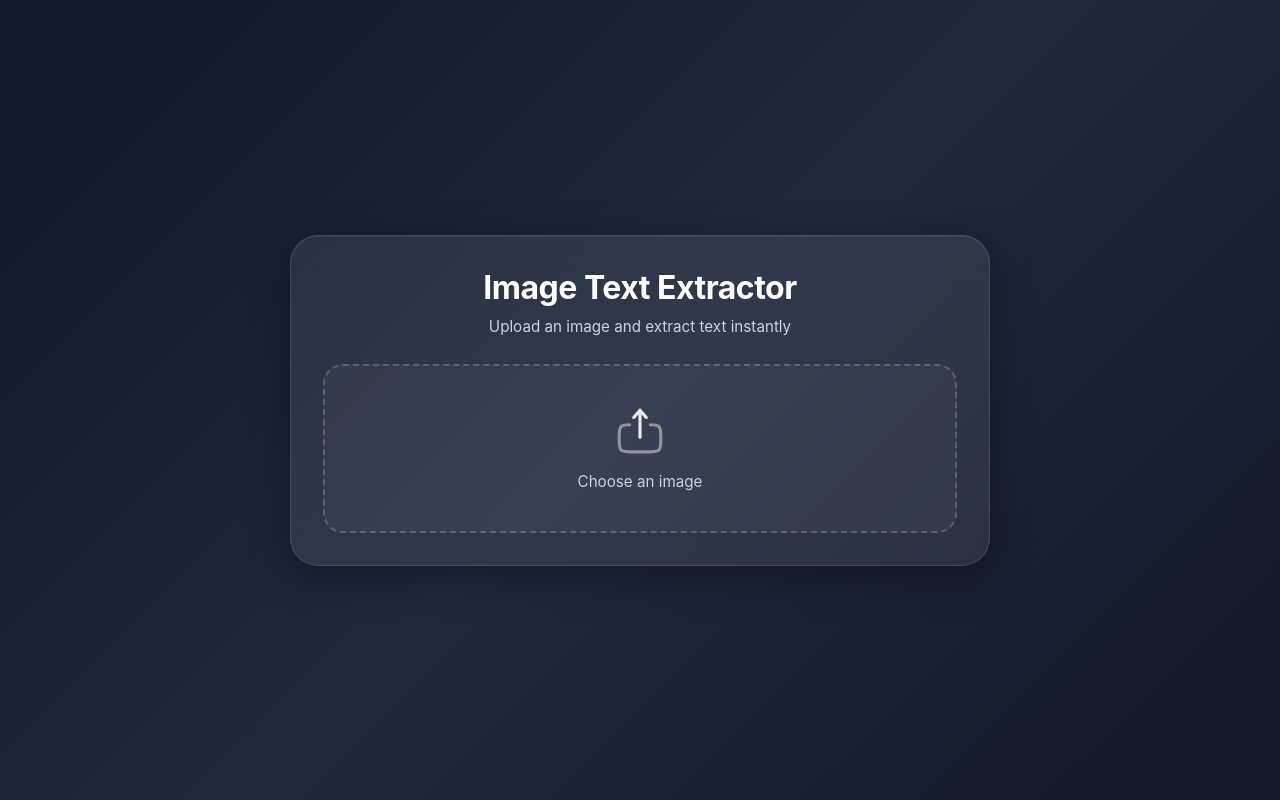
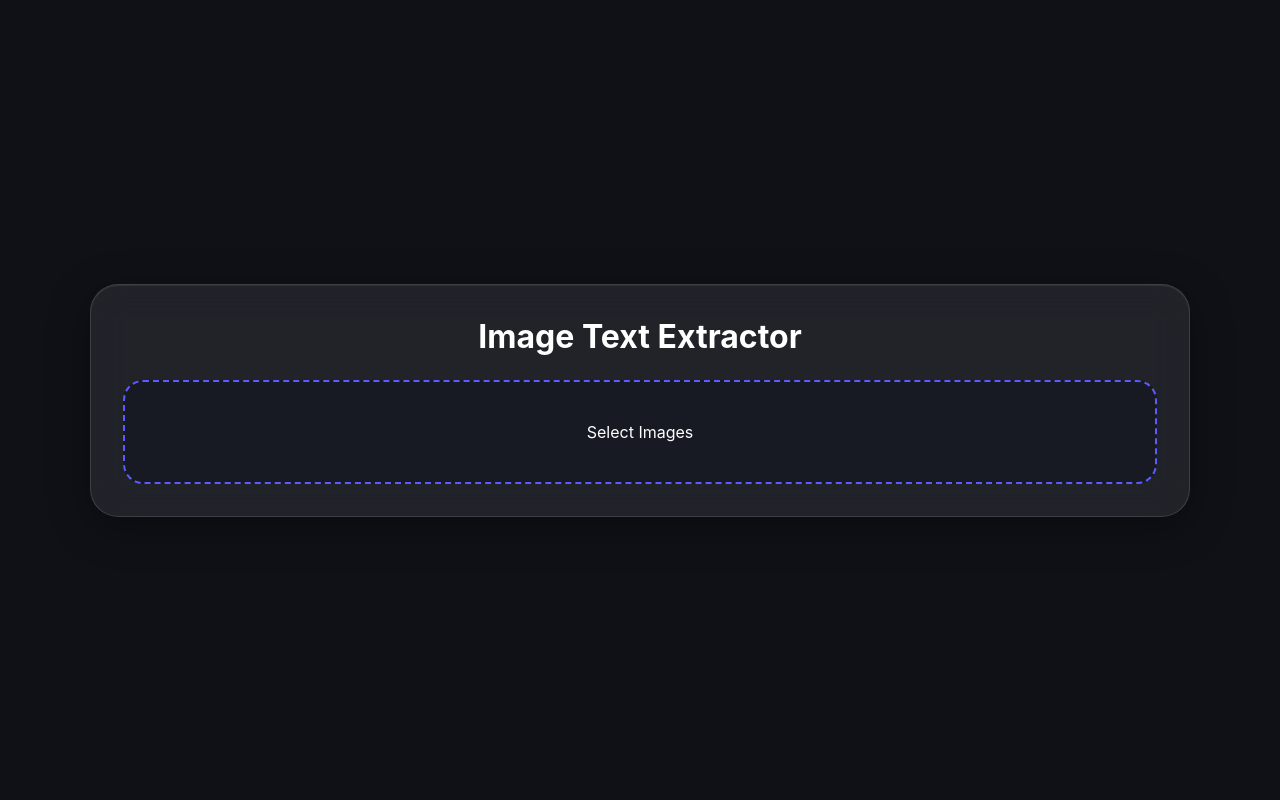
Before and after one commit to nitagashi/text-extract-app, a React (Create React App) app: page / in a window 1280 px wide. Built offline with nearby package versions, Linux system fonts and the light colour scheme.

Commit message:
Fixed style and added support for multiple image

```diff
--- a/src/App.js
+++ b/src/App.js
@@ -1,151 +1,132 @@
-import React, { useState } from "react";
+import React, { useState, useEffect } from "react";
 import { createWorker } from "tesseract.js";
 
-const OCRApp = () => {
-  const [selectedImage, setSelectedImage] = useState(null);
-  const [extractedText, setExtractedText] = useState("");
+export default function OCRApp() {
+  const [images, setImages] = useState([]);
+  const [results, setResults] = useState([]);
   const [loading, setLoading] = useState(false);
   const [progress, setProgress] = useState(0);
-  const [copySuccess, setCopySuccess] = useState("");
 
-  const handleImageUpload = (event) => {
-    const file = event.target.files[0];
-    if (file) {
-      setSelectedImage(URL.createObjectURL(file));
-      setExtractedText("");
-      setCopySuccess("");
-    }
+  useEffect(() => {
+    return () => {
+      images.forEach((url) => URL.revokeObjectURL(url));
+    };
+  }, [images]);
+
+  const handleUpload = (event) => {
+    const files = Array.from(event.target.files || []);
+
+    const urls = files.map((file) => URL.createObjectURL(file));
+
+    setImages(urls);
+    setResults([]);
   };
 
   const extractText = async () => {
-    if (!selectedImage) return;
+    if (!images.length) return;
 
     setLoading(true);
     setProgress(0);
-    setExtractedText("");
-    setCopySuccess("");
+
+    const worker = await createWorker("eng");
 
     try {
-      const worker = await createWorker("eng");
+      const extracted = [];
 
-      const ret = await worker.recognize(selectedImage);
+      for (let i = 0; i < images.length; i++) {
+        const result = await worker.recognize(images[i]);
 
-      console.log(ret.data.text);
-      setExtractedText(ret.data.text);
+        extracted.push({
+          image: images[i],
+          text: result.data.text,
+        });
 
+        setProgress(Math.round(((i + 1) / images.length) * 100));
+      }
+
+      setResults(extracted);
+    } catch (err) {
+      console.error(err);
+    } finally {
       await worker.terminate();
-    } catch (error) {
-      console.error("OCR Error:", error);
-    } finally {
       setLoading(false);
     }
   };
 
-  const copyToClipboard = async () => {
-    if (!extractedText) return;
+  const copyAll = async () => {
+    const text = results.map((r) => r.text).join("\n\n-----------------\n\n");
 
-    try {
-      await navigator.clipboard.writeText(extractedText);
-      setCopySuccess("Copied to clipboard!");
-      setTimeout(() => setCopySuccess(""), 3000);
-    } catch (err) {
-      console.error("Failed to copy:", err);
-      setCopySuccess("Failed to copy text");
-      setTimeout(() => setCopySuccess(""), 3000);
-    }
+    await navigator.clipboard.writeText(text);
+  };
+
+  const downloadText = () => {
+    const text = results.map((r) => r.text).join("\n\n-----------------\n\n");
+
+    const blob = new Blob([text], {
+      type: "text/plain",
+    });
+
+    const url = URL.createObjectURL(blob);
+
+    const a = document.createElement("a");
+    a.href = url;
+    a.download = "ocr-result.txt";
+    a.click();
+
+    URL.revokeObjectURL(url);
   };
 
   return (
     <div className="ocr-container">
-      <h1 className="ocr-title">Image Text Extractor</h1>
-      <p className="ocr-subtitle">Upload an image and extract text instantly</p>
+      <h1>Image Text Extractor</h1>
 
       <label className="upload-box">
-        <svg
-          width="50px"
-          height="50px"
-          viewBox="0 0 24 24"
-          fill="none"
-          xmlns="http://www.w3.org/2000/svg"
-        >
-          <path
-            opacity="0.5"
-            d="M17 9.00195C19.175 9.01406 20.3529 9.11051 21.1213 9.8789C22 10.7576 22 12.1718 22 15.0002V16.0002C22 18.8286 22 20.2429 21.1213 21.1215C20.2426 22.0002 18.8284 22.0002 16 22.0002H8C5.17157 22.0002 3.75736 22.0002 2.87868 21.1215C2 20.2429 2 18.8286 2 16.0002L2 15.0002C2 12.1718 2 10.7576 2.87868 9.87889C3.64706 9.11051 4.82497 9.01406 7 9.00195"
-            stroke="#ebebeb"
-            stroke-width="1.5"
-            stroke-linecap="round"
-          />
-          <path
-            d="M12 15L12 2M12 2L15 5.5M12 2L9 5.5"
-            stroke="#ebebeb"
-            stroke-width="1.5"
-            stroke-linecap="round"
-            stroke-linejoin="round"
-          />
-        </svg>
-        <input type="file" accept="image/*" onChange={handleImageUpload} />
-        <p>Choose an image</p>
+        <input type="file" multiple accept="image/*" onChange={handleUpload} />
+
+        <span>Select Images</span>
       </label>
 
-      {selectedImage && (
-        <div className="preview-container">
-          <img src={selectedImage} alt="Selected" className="preview-image" />
+      {images.length > 0 && (
+        <>
+          <div className="image-grid">
+            {images.map((img) => (
+              <img key={img} src={img} alt="" className="preview-image" />
+            ))}
+          </div>
 
           <button
+            className="extract-btn"
             onClick={extractText}
             disabled={loading}
-            className="extract-btn"
           >
-            {loading ? `Extracting (${progress}%)...` : "Extract Text"}
+            {loading ? `Processing ${progress}%` : "Extract Text"}
           </button>
+        </>
+      )}
 
-          {loading && (
-            <div className="progress-wrapper">
-              <div className="progress-bar">
-                <div
-                  className="progress-fill"
-                  style={{ width: `${progress}%` }}
-                />
-              </div>
-
-              <div className="progress-text">Processing image...</div>
-            </div>
-          )}
+      {loading && (
+        <div className="progress-bar">
+          <div className="progress-fill" style={{ width: `${progress}%` }} />
         </div>
       )}
 
-      {extractedText && (
+      {results.length > 0 && (
         <div className="result-box">
-          <div className="result-header">
-            <h3 className="result-title">Extracted Text</h3>
-            <button onClick={copyToClipboard} className="copy-btn">
-              <svg
-                width="20px"
-                height="20px"
-                viewBox="0 0 24 24"
-                fill="none"
-                xmlns="http://www.w3.org/2000/svg"
-              >
-                <path
-                  d="M6 11C6 8.17157 6 6.75736 6.87868 5.87868C7.75736 5 9.17157 5 12 5H15C17.8284 5 19.2426 5 20.1213 5.87868C21 6.75736 21 8.17157 21 11V16C21 18.8284 21 20.2426 20.1213 21.1213C19.2426 22 17.8284 22 15 22H12C9.17157 22 7.75736 22 6.87868 21.1213C6 20.2426 6 18.8284 6 16V11Z"
-                  stroke="#ebebeb"
-                  strokeWidth="1.5"
-                />
-                <path
-                  d="M6 19C4.34315 19 3 17.6569 3 16V10C3 6.22876 3 4.34315 4.17157 3.17157C5.34315 2 7.22876 2 11 2H15C16.6569 2 18 3.34315 18 5"
-                  stroke="#ebebeb"
-                  strokeWidth="1.5"
-                />
-              </svg>
-              Copy Text
-            </button>
-            {copySuccess && <div className="copy-success">{copySuccess}</div>}
+          <div className="result-actions">
+            <button onClick={copyAll}>Copy All</button>
+
+            <button onClick={downloadText}>Download TXT</button>
           </div>
-          <div className="result-text">{extractedText}</div>
+
+          {results.map((result, index) => (
+            <div key={index} className="result-item">
+              <h3>Image {index + 1}</h3>
+
+              <pre>{result.text}</pre>
+            </div>
+          ))}
         </div>
       )}
     </div>
   );
-};
-
-export default OCRApp;
+}
--- a/src/index.css
+++ b/src/index.css
@@ -300,3 +300,121 @@ body {
     transform: translateY(-10px);
   }
 }
+* {
+  margin: 0;
+  padding: 0;
+  box-sizing: border-box;
+}
+
+body {
+  background: #0f1117;
+  color: white;
+  font-family: Inter, system-ui, sans-serif;
+  min-height: 100vh;
+  padding: 40px 20px;
+}
+
+.ocr-container {
+  max-width: 1100px;
+  margin: auto;
+}
+
+h1 {
+  text-align: center;
+  margin-bottom: 24px;
+}
+
+.upload-box {
+  display: block;
+  border: 2px dashed #5b5bff;
+  padding: 40px;
+  text-align: center;
+  border-radius: 20px;
+  cursor: pointer;
+  background: #171923;
+}
+
+.upload-box:hover {
+  border-color: #7b7bff;
+}
+
+.upload-box input {
+  display: none;
+}
+
+.image-grid {
+  display: grid;
+  gap: 16px;
+  margin-top: 30px;
+  grid-template-columns: repeat(auto-fill, minmax(220px, 1fr));
+}
+
+.preview-image {
+  width: 100%;
+  height: 220px;
+  object-fit: cover;
+  border-radius: 16px;
+  border: 1px solid #262938;
+}
+
+.extract-btn {
+  width: 100%;
+  margin-top: 25px;
+  padding: 16px;
+  border: none;
+  border-radius: 16px;
+  cursor: pointer;
+  font-weight: 600;
+  background: #6d5dfc;
+  color: white;
+}
+
+.progress-bar {
+  margin-top: 20px;
+  height: 10px;
+  background: #252837;
+  border-radius: 999px;
+  overflow: hidden;
+}
+
+.progress-fill {
+  height: 100%;
+  background: #6d5dfc;
+  transition: 0.3s;
+}
+
+.result-box {
+  margin-top: 30px;
+}
+
+.result-actions {
+  display: flex;
+  gap: 12px;
+  margin-bottom: 20px;
+}
+
+.result-actions button {
+  padding: 12px 20px;
+  border: none;
+  border-radius: 12px;
+  cursor: pointer;
+  background: #6d5dfc;
+  color: white;
+}
+
+.result-item {
+  margin-bottom: 20px;
+  padding: 20px;
+  background: #171923;
+  border-radius: 16px;
+}
+
+.result-item h3 {
+  margin-bottom: 12px;
+}
+
+.result-item pre {
+  white-space: pre-wrap;
+  word-break: break-word;
+  line-height: 1.6;
+}
```
